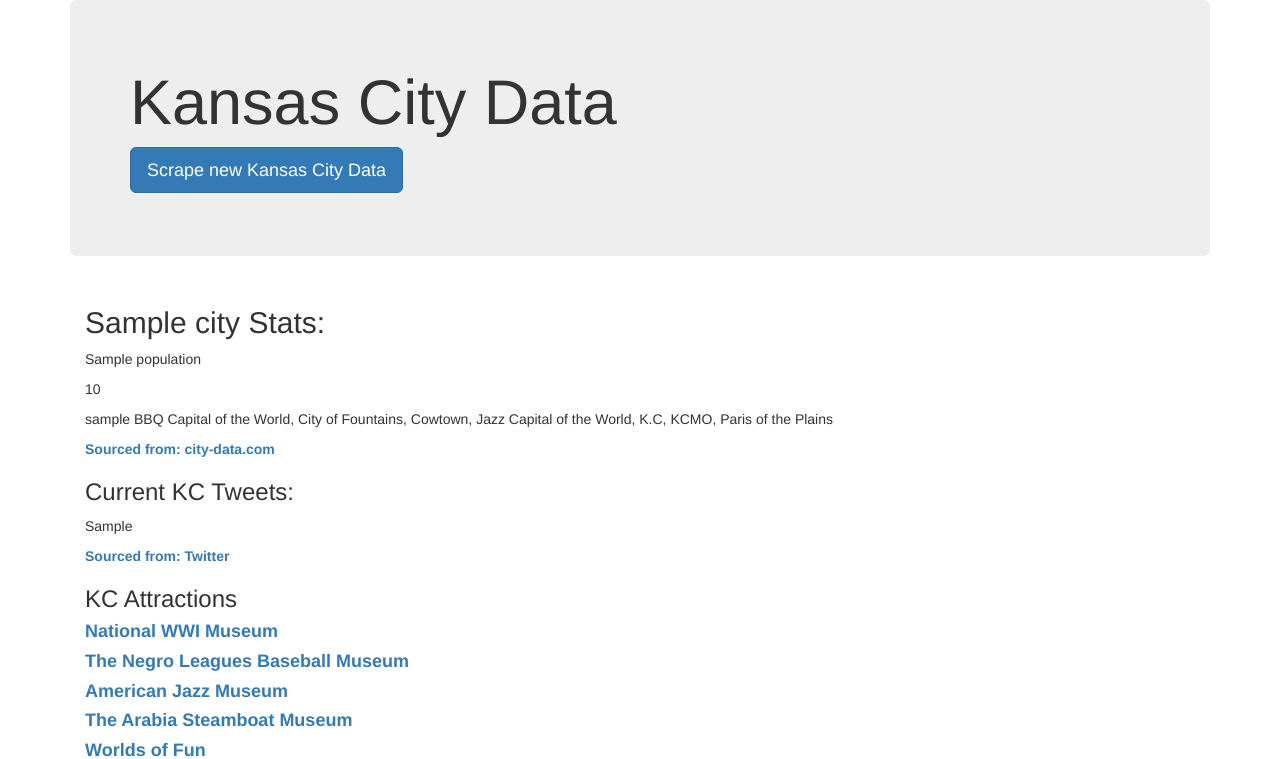
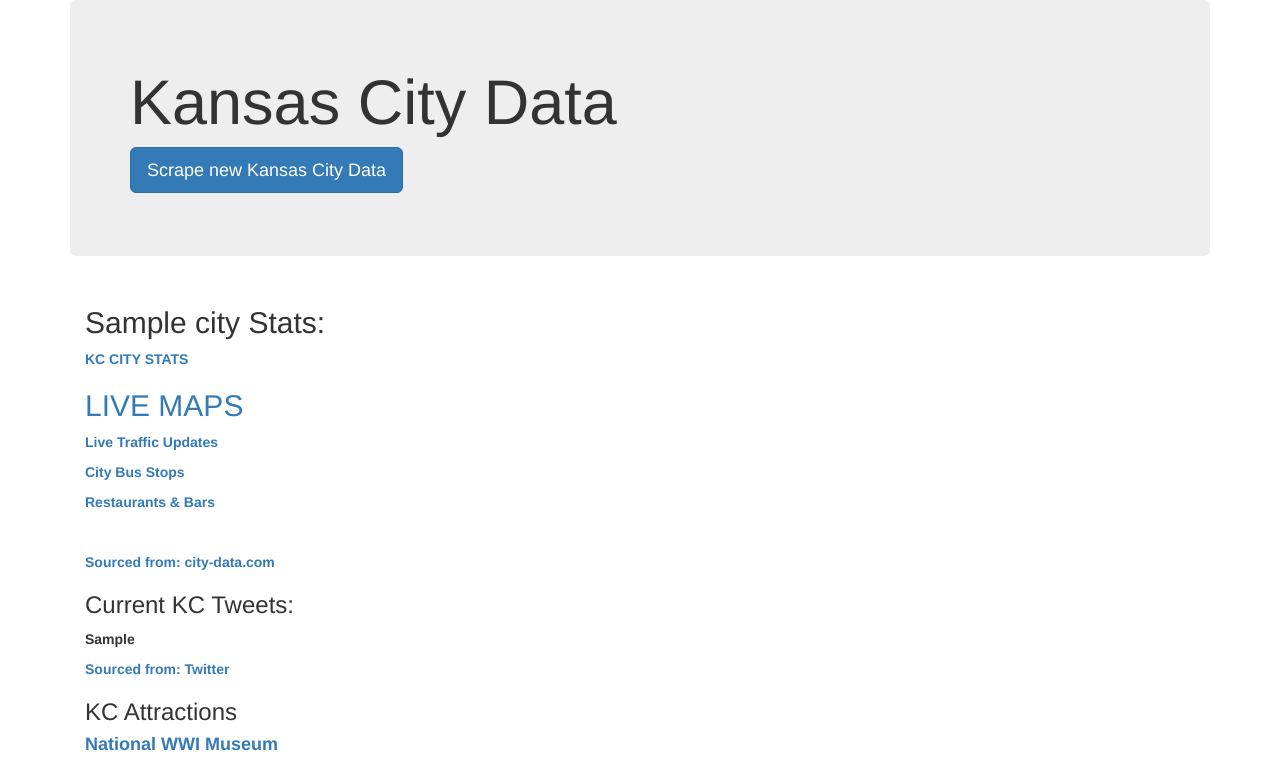
Before and after one commit to TrueBlue8515/Project_2, a Flask app: page / in a window 1280 px wide. Shown: the top 759 px of the page. Run offline with Flask 2, Linux system fonts and the light colour scheme; a database or web service that is not in the repository returns one stand-in record (values such as "Sample title"); some libraries are stand-ins or nearby versions.

Commit message:
Live Maps pushed to Brandon's Folder and added to Flask App

```diff
--- a/Brandon/templates/index.html
+++ b/Brandon/templates/index.html
@@ -21,10 +21,15 @@
     <div class="container-fluid">
         <div class="row">
             <div class="col-md-12">
-                <h2>{{ kc.city }} Stats:</h2>
-                <p>{{ kc.population }}</p>
-                <p>{{ kc.costOfLiving }}</p>
-                <p>{{ kc.nickNames }} BBQ Capital of the World, City of Fountains, Cowtown, Jazz Capital of the World, K.C, KCMO, Paris of the Plains</p>
+                <h2>{{ kc.city }} Stats:</h2> <strong><a href="">KC CITY STATS<a></strong>
+
+                    <h2>LIVE MAPS</h2> <strong>
+                <p></p> <strong><a href="../Leaflet/Traffic/Traffic.html">Live Traffic Updates</a></strong>
+                <p></p><strong><a href="../Leaflet/Bus Stops/Bus.html">City Bus Stops</a></strong>
+                <p></p> <strong><a href="..Leaflet/Restaurants/Restaurants.html">Restaurants & Bars</a></strong>
+                <br>
+                <br>
+                <br>
                 <strong><a href="http://www.city-data.com/city/Kansas-City-Missouri.html">Sourced from: city-data.com</a></strong>
 
             </div>
```
Also changed, not shown: Brandon/Leaflet/Bus Stops/Bus.html (renamed from Leaflet/Bus Stops/Bus.html), Brandon/Leaflet/Restaurants/Restaurants.html (renamed from Leaflet/Restaurants/Restaurants.html), Brandon/Leaflet/Traffic/Traffic.html (renamed from Leaflet/Traffic/Traffic.html), Brandon/Leaflet/Traffic/config.js (renamed from Leaflet/Traffic/config.js), Brandon/Leaflet/Traffic/logic.js (renamed from Leaflet/Traffic/logic.js), Brandon/Leaflet/Traffic/style.css (renamed from Leaflet/Traffic/style.css), 1 other file.
